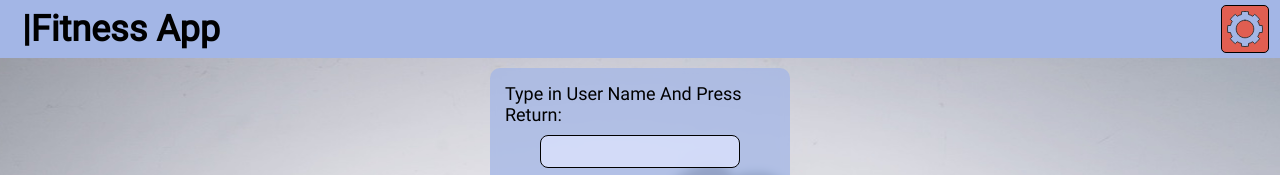
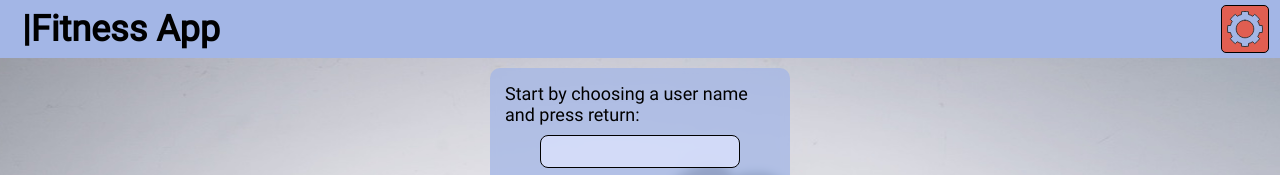
Before and after one commit to lenzloesche/capstone-project, a Next.js app: page / in a window 1280 px wide. Shown: the top 175 px of the page. Built offline with nearby package versions, Linux system fonts and the light colour scheme.

Commit message:
change text of loginpage

```diff
--- a/components/UserNameForm/index.js
+++ b/components/UserNameForm/index.js
@@ -39,7 +39,9 @@ export default function UserNameForm({
             }}
           >
             <Label htmlFor="userName">
-              Type in User Name And Press Return:
+              {userName === "DontRender"
+                ? "Start by choosing a user name and press return:"
+                : " Type in user name and press return:"}
             </Label>
             <Input
               type="text"
```
